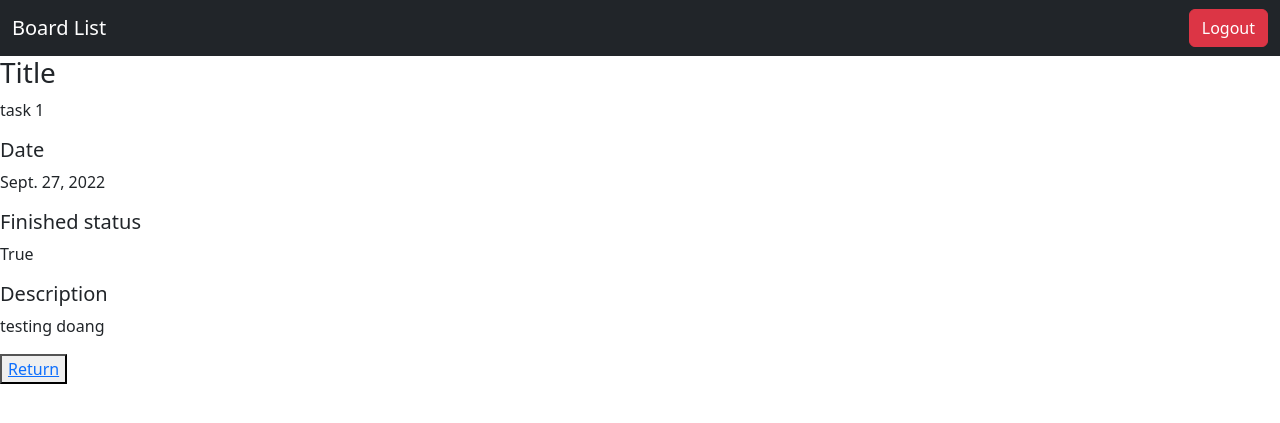
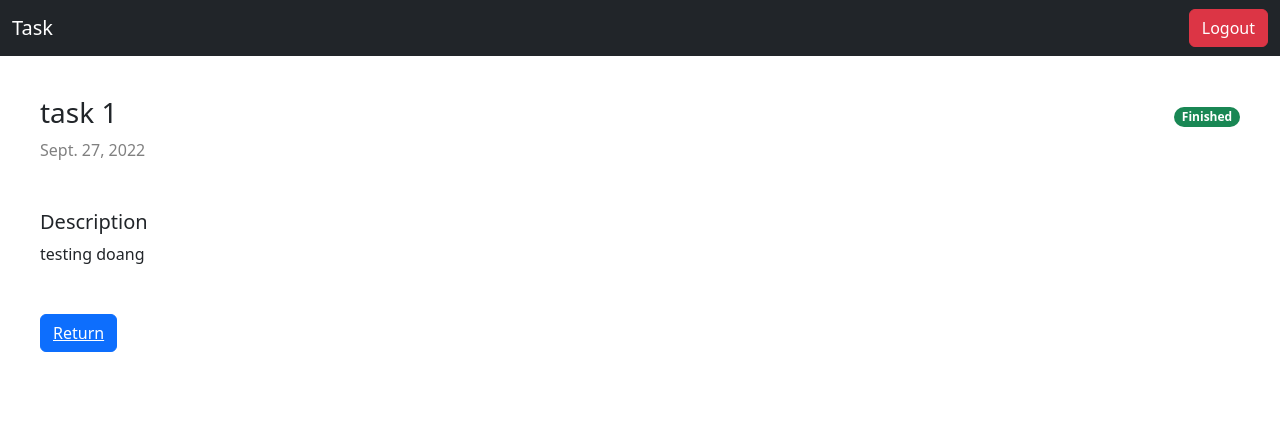
Before and after one commit to stevennovaryo/task-management, a Django app: page /show-task/1 in a window 1280 px wide. Shown: the top 423 px of the page. Run offline with Django 4.2, Linux system fonts and the light colour scheme; data comes from the database, SQL or seed files in the repository.

Commit message:
templates

```diff
--- a/todolist/templates/boardlist.html
+++ b/todolist/templates/boardlist.html
@@ -2,7 +2,7 @@
 
 {% block navbar %}
 <div class="container-fluid">
-    <a class="navbar-brand text-white" href="{% url 'todolist:show_boardlist' %}">Board List</a>
+    <a class="navbar-brand text-white" href="{% url 'todolist:show_boardlist' %}">Boards List</a>
     <a class="btn btn-danger" href="{% url 'todolist:logout' %}">Logout</a>
 </div>
 {% endblock navbar %}
--- a/todolist/templates/login.html
+++ b/todolist/templates/login.html
@@ -6,7 +6,7 @@
 
 {% block navbar %}
 <div class="container-fluid">
-    <a class="navbar-brand text-white" href="#">To Do List</a>
+    <a class="navbar-brand text-white" href="#">Task Management</a>
     <div class="d-flex justify-content-end">
         <a class="btn btn-outline-primary m-1" href="{% url 'todolist:login' %}">Login</a>
         <a class="btn btn-outline-primary m-1" href="{% url 'todolist:register' %}">Register</a>
--- a/todolist/templates/register.html
+++ b/todolist/templates/register.html
@@ -6,7 +6,7 @@
 
 {% block navbar %}
 <div class="container-fluid">
-    <a class="navbar-brand text-white" href="#">To Do List</a>
+    <a class="navbar-brand text-white" href="#">Task Management</a>
     <div class="d-flex justify-content-end">
         <a class="btn btn-outline-primary m-1" href="{% url 'todolist:login' %}">Login</a>
         <a class="btn btn-outline-primary m-1" href="{% url 'todolist:register' %}">Register</a>
--- a/todolist/templates/show_task.html
+++ b/todolist/templates/show_task.html
@@ -2,25 +2,27 @@
 
 {% block navbar %}
 <div class="container-fluid">
-    <a class="navbar-brand text-white" href="{% url 'todolist:show_boardlist' %}">Board List</a>
+    <a class="navbar-brand text-white" href="{% url 'todolist:show_boardlist' %}">Task</a>
     <a class="btn btn-danger" href="{% url 'todolist:logout' %}">Logout</a>
 </div>
 {% endblock navbar %}
 
 {% block content %}
+<div class="todolist">
+    <div class="d-flex justify-content-between align-items-center">
+        <h3>{{ task.title }}</h3>
+        {% if task.is_finished %}
+            <span class="badge rounded-pill bg-success">Finished</span>
+        {% else %}
+            <span class="badge rounded-pill bg-danger">Not Finished</span>
+        {% endif %}
+    </div>
 
-<h3>Title</h3>
-<p>{{task.title}}</p>
+    <p class="mb-5" style="color: gray;">{{ task.date }}</p>
 
-<h5>Date</h5>
-<p>{{task.date}}</p>
+    <h5>Description</h5>
+    <p class="mb-5">{{ task.description }}</p>
 
-<h5>Finished status</h5>
-<p>{{task.is_finished}}</p>
-
-<h5>Description</h5>
-<p>{{task.description}}</p>
-
-<button><a href="{% url 'todolist:show_boardlist' %}">Return</a></button>
-
+    <button class="btn btn-primary"><a href="{% url 'todolist:show_board' board_id=task.board.id %}" class="text-white">Return</a></button>
+</div>
 {% endblock content %}
--- a/todolist/templates/todolist.html
+++ b/todolist/templates/todolist.html
@@ -2,7 +2,7 @@
 
 {% block navbar %}
 <div class="container-fluid">
-    <a class="navbar-brand text-white" href="{% url 'todolist:show_boardlist' %}">Board List</a>
+    <a class="navbar-brand text-white" href="{% url 'todolist:show_boardlist' %}">Tasks List</a>
     <a class="btn btn-danger" href="{% url 'todolist:logout' %}">Logout</a>
 </div>
 {% endblock navbar %}
```
